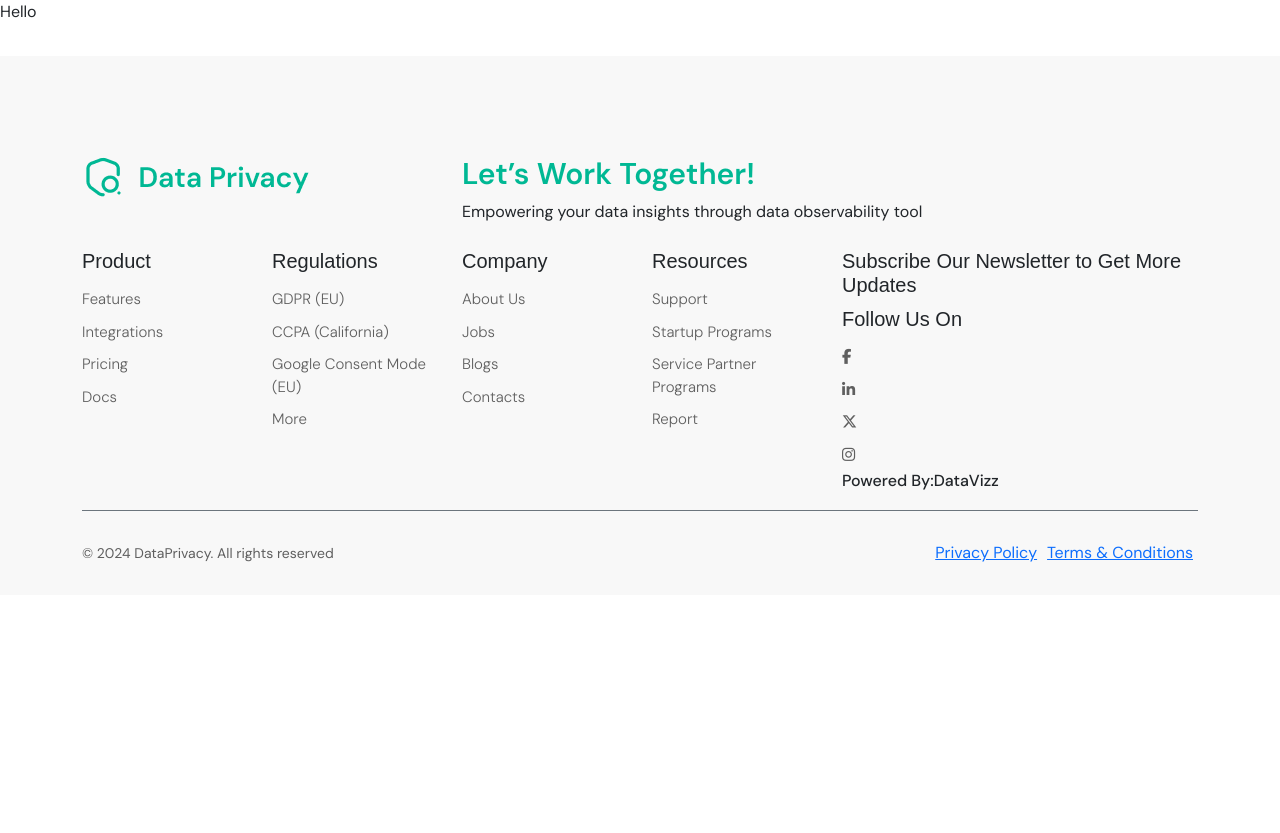
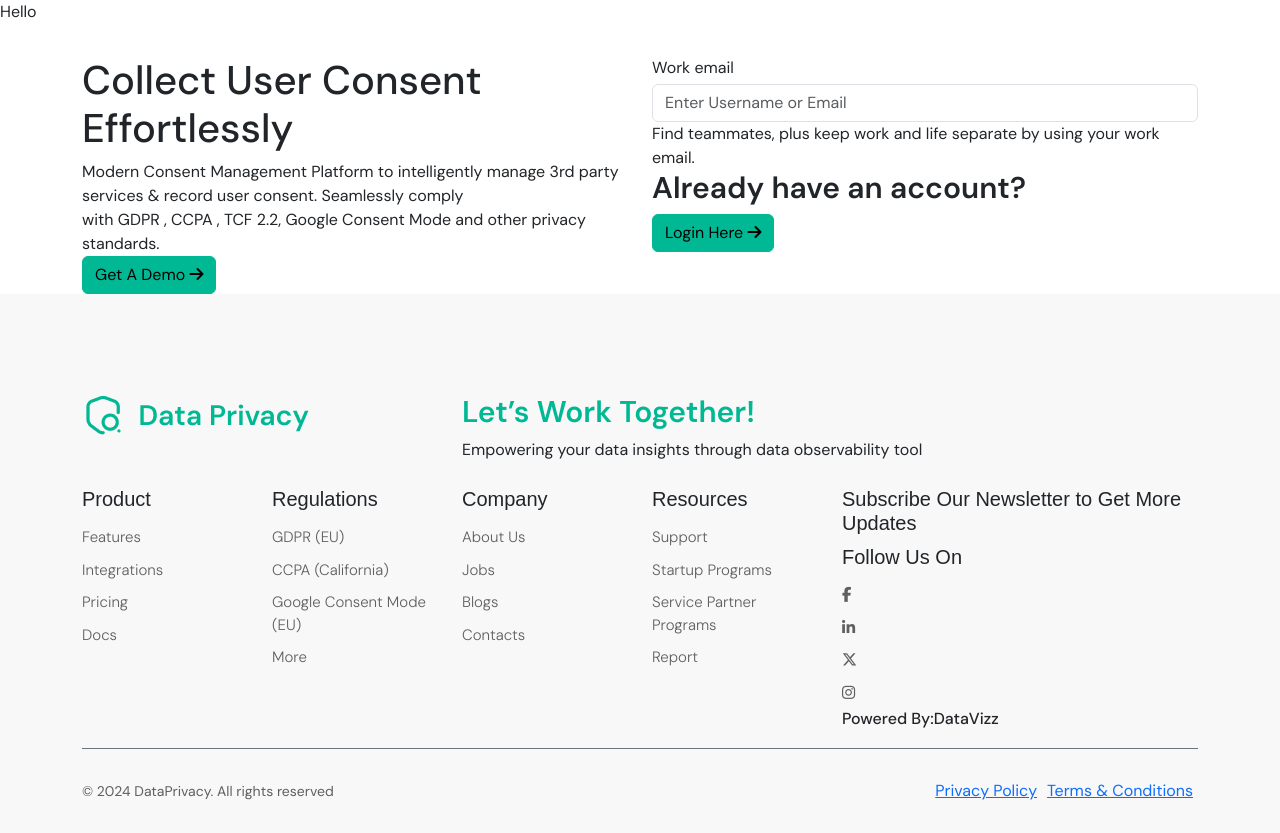
Before and after one commit to rashminumaretiya/Data-Privacy, a plain HTML site: page index.html in a window 1280 px wide. Before the commit the page ends 800 px from the top, so only its background shows below. Drawn offline with nearby package versions, Linux system fonts and the light colour scheme.

Commit message:
Hero section WIP

```diff
--- a/index.html
+++ b/index.html
@@ -16,6 +16,32 @@
 
   <body>
     <header>Hello</header>
+    <!-- HERO SECTION  -->
+     <div class="hero-section">
+        <div class="container">
+            <div class="row">
+                <div class="col-md-6">
+                    <h1 class="lg-heading">Collect User Consent <span>Effortlessly</span></h1>
+                    <p class="desc">Modern Consent Management Platform to intelligently manage 3rd party services & record user consent. Seamlessly comply with GDPR , CCPA , TCF 2.2, Google Consent Mode and other privacy standards.</p>
+                    <button type="button" class="btn btn-primary">
+                        <span>Get A Demo</span> <i class="fa-solid fa-arrow-right"></i>
+                    </button>
+                </div>
+                <div class="col-md-6">
+                    <div class="details">
+                        <label for="" class="mb-1">Work email</label>
+                        <input type="text" name="" placeholder="Enter Username or Email" class="form-control" >
+                        <p>Find teammates, plus keep work and life separate by using your work email.</p>
+                        <h4 class="sm-heading">Already have an account?</h4>
+                        <button type="button" class="btn btn-primary">
+                            <span>Login Here</span> <i class="fa-solid fa-arrow-right"></i>
+                        </button>
+                    </div>
+                </div>
+            </div>
+        </div>
+     </div>
+
 
     <footer>
       <div class="container">
--- a/styles/style.scss
+++ b/styles/style.scss
@@ -10,8 +10,11 @@
 $gray: #5F5F5F;
 $gray-100: #959595;
 $gray-200: #F8F8F8;
+$gray-400: #D5D5D5;
 $white : #ffffff;
 $black : #000000;
+$black-800 : #191F25;
+$black-700 : #222222;
 
 $theme-colors: (
   "primary": $primary,
@@ -240,3 +243,87 @@
     }
   }
 }
+// COMMON CSS
+.btn{
+  padding: 9px 20px;
+  &.btn-primary{
+    border-radius: 24px;
+    border-color: $black-800;
+    background-color: $primary-light;
+    color: $black-700;
+    display: inline-flex;
+    align-items: center;
+    .fa-arrow-right{
+      margin-left: 12px;
+      transform: rotate(-45deg);
+      transition: transform 0.15s ease-in-out;
+    }
+    &:hover{
+      border-color: $primary;
+      background-color: $primary;
+      color: $white;
+      .fa-arrow-right{
+        transform: rotate(0deg);
+      }
+    }
+  }
+}
+
+.lg-heading{
+  font-size: 60px;
+  font-weight: 800;
+  line-height: 80px;
+  color: $dark-gray;
+  span{
+    color: $primary;
+  }
+}
+.sm-heading{
+  font-size: 30px;
+  font-weight: 600;
+  line-height: 40px;
+  color: $dark-gray;
+}
+
+.desc{
+  color: $gray;
+  font-size: 20px;
+  line-height: 36px;
+}
+
+.form-control{
+  padding: 12px 16px;
+  background-color: $white;
+  border-radius: 24px;
+  border-color: $gray-400;
+  line-height: normal;
+  &::placeholder{
+    color: rgba($gray, 0.5);
+  }
+}
+
+// HERO SECTION CSS
+.hero-section{
+  .desc, .btn{
+    margin-top: 20px;
+  }
+  .details{
+    label{
+      color: $gray;
+      font-size: 14px;
+    }
+    p{
+      color: $gray;
+      font-size: 14px;
+      line-height: 24px;
+      margin-bottom: 40px;
+      margin-top: 12px;
+    }
+  }
+}
+
+// CONTAINER CUSTOMIZATION
+
+.container{
+  max-width: 1520px;
+}
```
Also changed, not shown: assets/svg/green-star.svg (added), assets/svg/top-right.svg (added).
